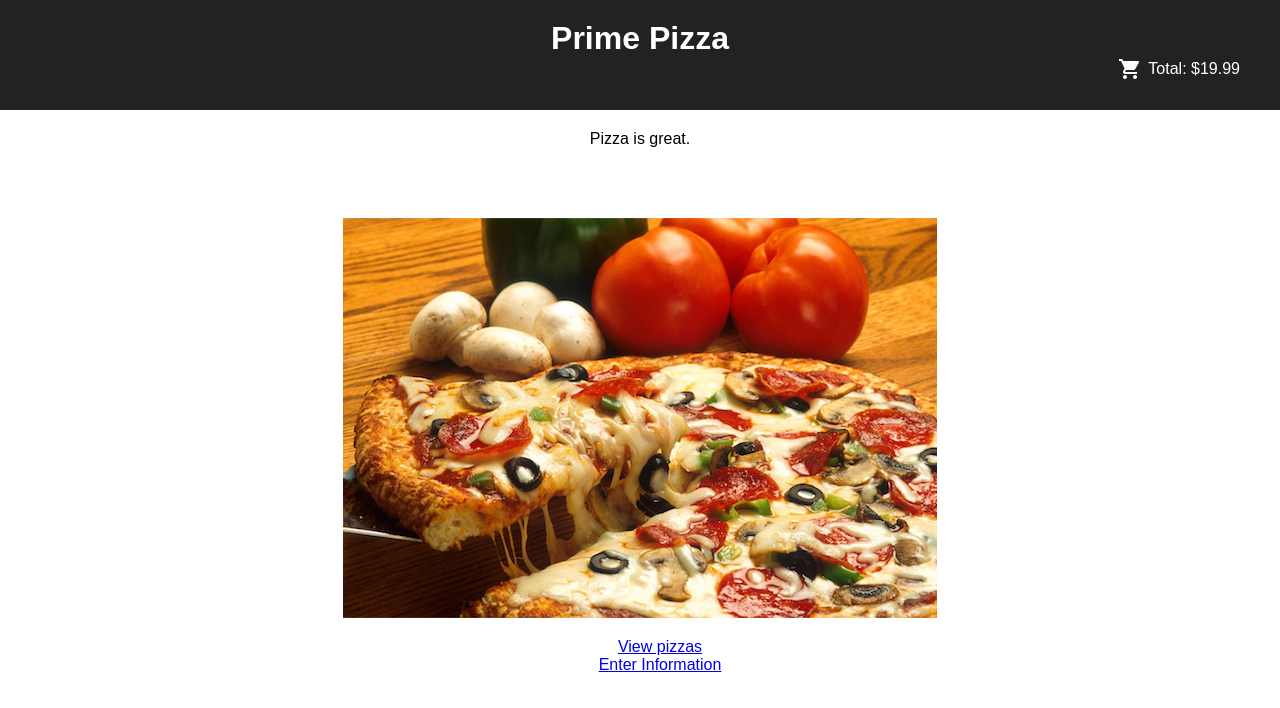
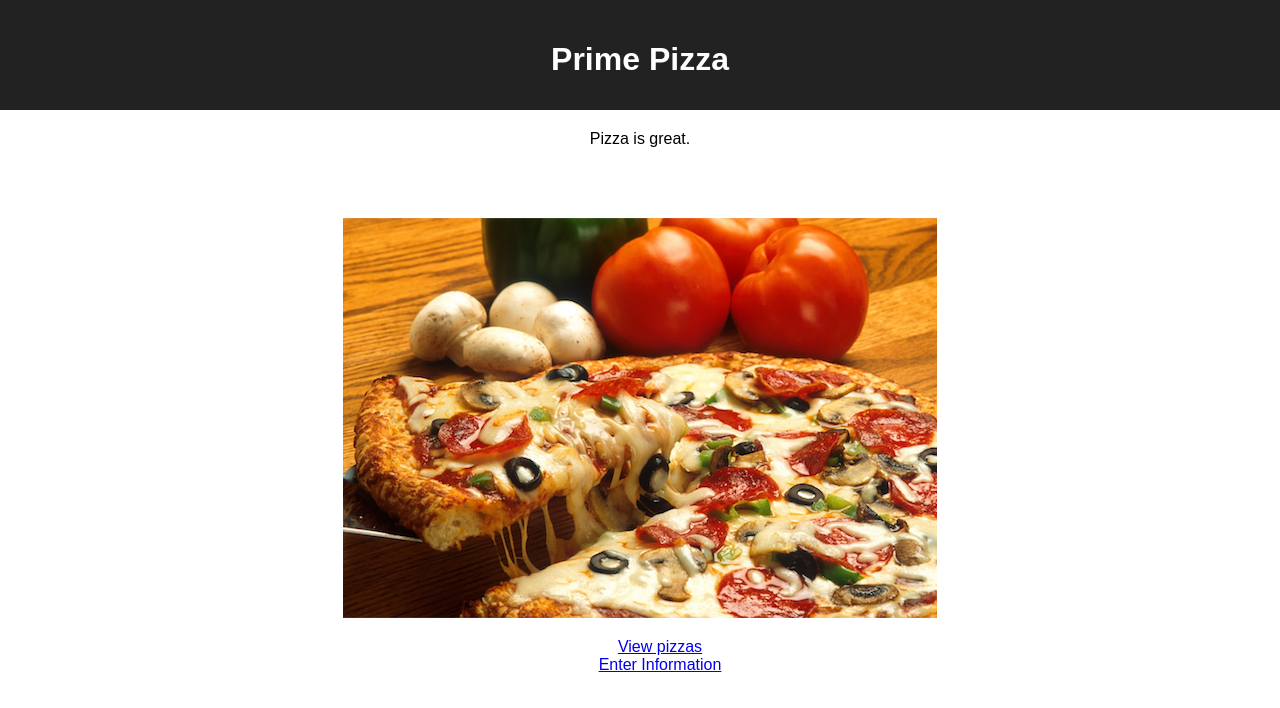
Before and after one commit to Jamabdi/Redux-Pizza-Parlor, a React (Create React App) app: page / in a window 1280 px wide. Shown: the top 708 px of the page. Built offline with nearby package versions, Linux system fonts and the light colour scheme.

Commit message:
moved header info & styling from app.jsx to header.jsx

```diff
--- a/src/components/App/App.jsx
+++ b/src/components/App/App.jsx
@@ -1,14 +1,14 @@
 import React from 'react';
 import axios from 'axios';
 import './App.css';
-// import Header from '../Header/Header';
+import Header from '../Header/Header';
 import Footer from '../Footer/Footer';
 import SelectPizza from '../Select Pizza/SelectPizza';
 import CustomerInfo from '../CustomerInfo/CustomerInfo';
 import { HashRouter as Router, Route, Link } from 'react-router-dom';
 import { useSelector, useDispatch } from 'react-redux';
-import ShoppingCartIcon from '@mui/icons-material/ShoppingCart';
-import Box from '@mui/material/Box';
+// import ShoppingCartIcon from '@mui/icons-material/ShoppingCart';
+// import Box from '@mui/material/Box';
 
 function App() {
   const total = useSelector(store => store.total);
@@ -16,21 +16,9 @@ function App() {
   return (
     <div className='App'>
       <Router>
-        <header className='App-header'>
-          <div>
-            <h1 className='App-title' style={{textAlign: 'center', margin: '0px'}}>Prime Pizza</h1>
-          </div>
-          <div style={{
-              float: 'right',
-              marginRight: '20px',
-              display: 'flex',
-              alignItems: 'center',
-              flexWrap: 'wrap',
-          }}>
-            <ShoppingCartIcon sx={{ marginRight: '6px' }}/>
-            Total: ${total}
-          </div>
-        </header>
+        <Route>
+          <Header/>
+        </Route>
         <p>Pizza is great.</p>
         <br />
         <Route exact path="/" >
--- a/src/components/Header/Header.jsx
+++ b/src/components/Header/Header.jsx
@@ -1,10 +1,25 @@
 import React from 'react';
 import './Header.css';
 
-// function Header () {
-//     return(
+function Header () {
+    return(
+        <header className='App-header'>
+            <h1>Prime Pizza</h1>
+        <div>
+          {/* <h1 className='App-title' style={{textAlign: 'center', margin: '0px'}}>Prime Pizza</h1>
+        </div>
+        <div style={{
+            float: 'right',
+            marginRight: '20px',
+            display: 'flex',
+            alignItems: 'center',
+            flexWrap: 'wrap',
+        }}>
+          <ShoppingCartIcon sx={{ marginRight: '6px' }}/>
+          Total: ${total} */}
+        </div>
+      </header>
+    )
+}
 
-//     )
-// }
-
-// export default Header;
+export default Header;
--- a/src/components/Select Pizza/SelectPizza.jsx
+++ b/src/components/Select Pizza/SelectPizza.jsx
@@ -1,7 +1,5 @@
 import { useState, useEffect } from 'react';
 import axios from 'axios';
-// import PizzaItem from '../PizzaItem/PizzaItem';
-// import Button from '@mui/material/Button';
 import {Link} from 'react-router-dom';
 
 const SelectPizza = () => {
```
Also changed, not shown: src/components/CustomerInfo/CustomerInfo.jsx (+7 -7 lines).
